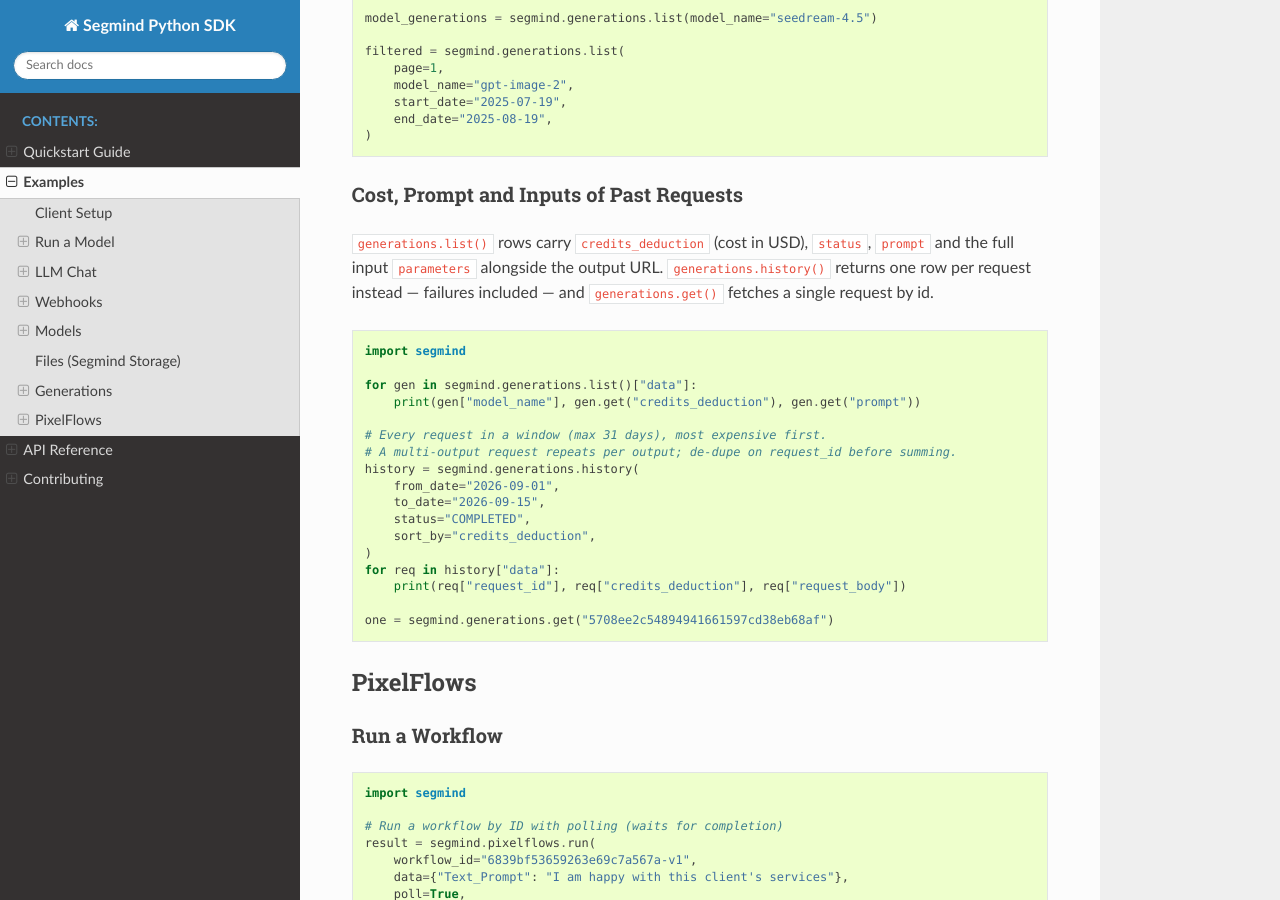
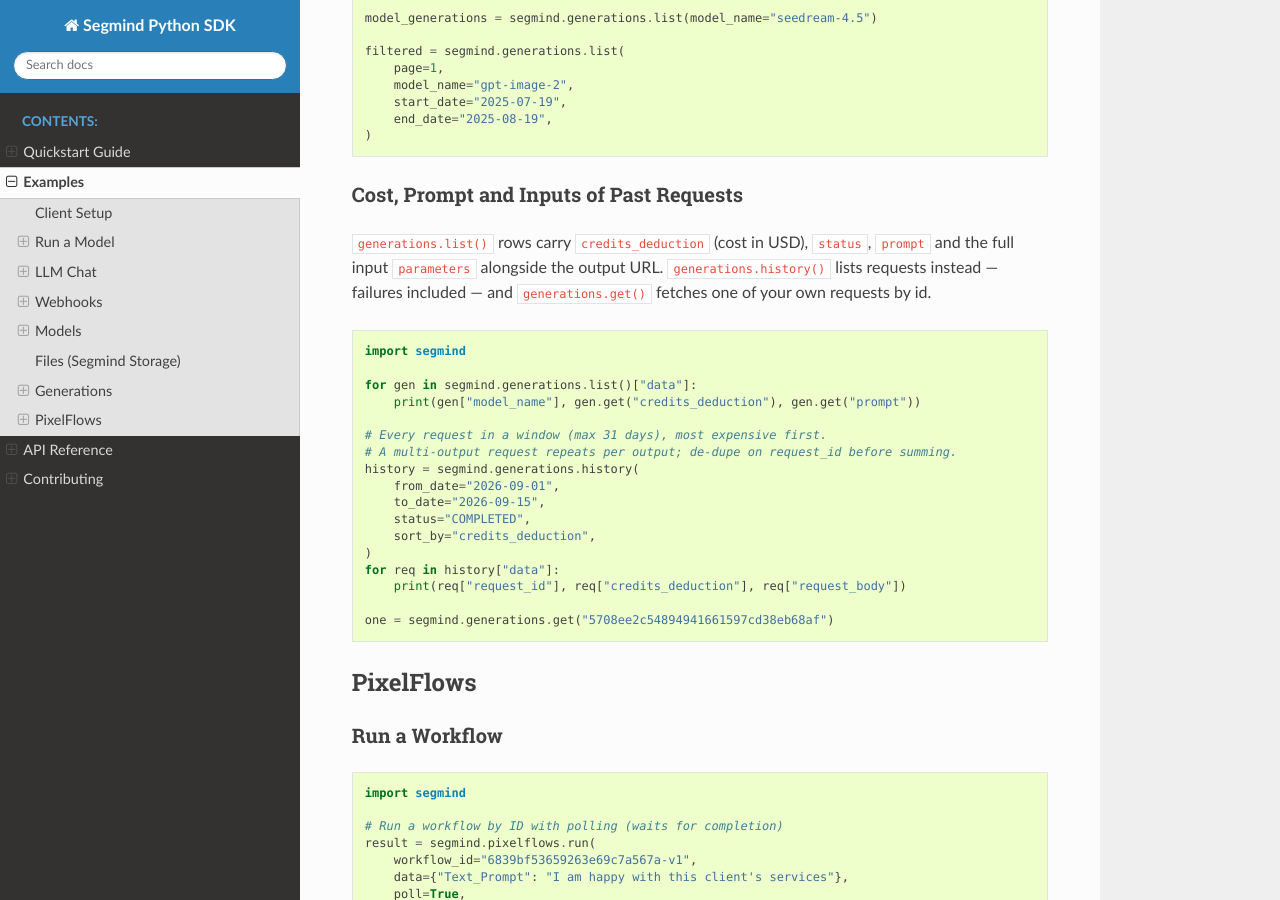
Before and after one commit to segmind/segmind-python, a Sphinx documentation site: the page built from docs/examples.rst, in a window 1280 px wide and 900 px high, scrolled down 5822 px. Built offline with Sphinx 7.4.7 and the Read the Docs theme 3.1.0, drawn with Linux system fonts in a browser that asks for light colours.

Commit message:
docs(generations): drop the remaining one-row-per-request claim from examples

```diff
--- a/docs/examples.rst
+++ b/docs/examples.rst
@@ -351,8 +351,8 @@
 
 ``generations.list()`` rows carry ``credits_deduction`` (cost in USD),
 ``status``, ``prompt`` and the full input ``parameters`` alongside the output
-URL. ``generations.history()`` returns one row per request instead — failures
-included — and ``generations.get()`` fetches a single request by id.
+URL. ``generations.history()`` lists requests instead — failures
+included — and ``generations.get()`` fetches one of your own requests by id.
 
 .. code-block:: python
 
```
Also changed, not shown: examples.md (+2 -2 lines).
